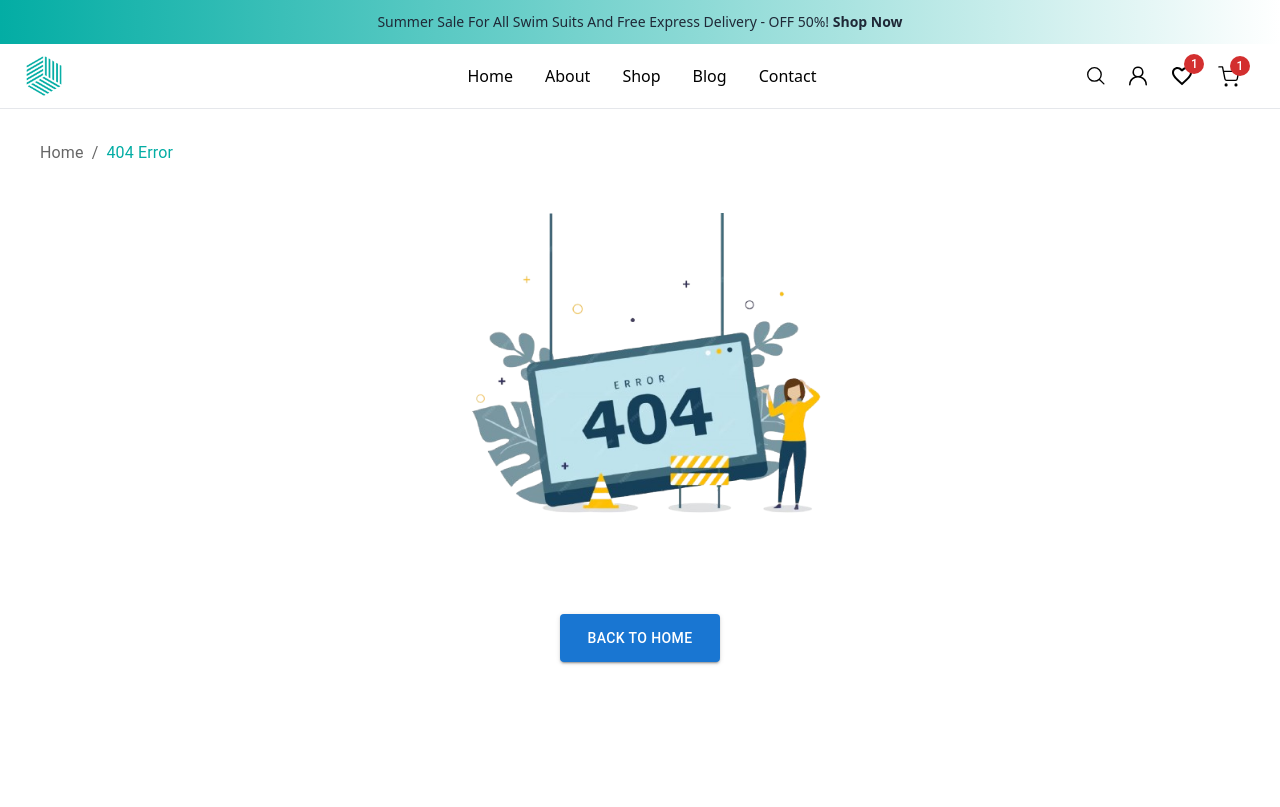
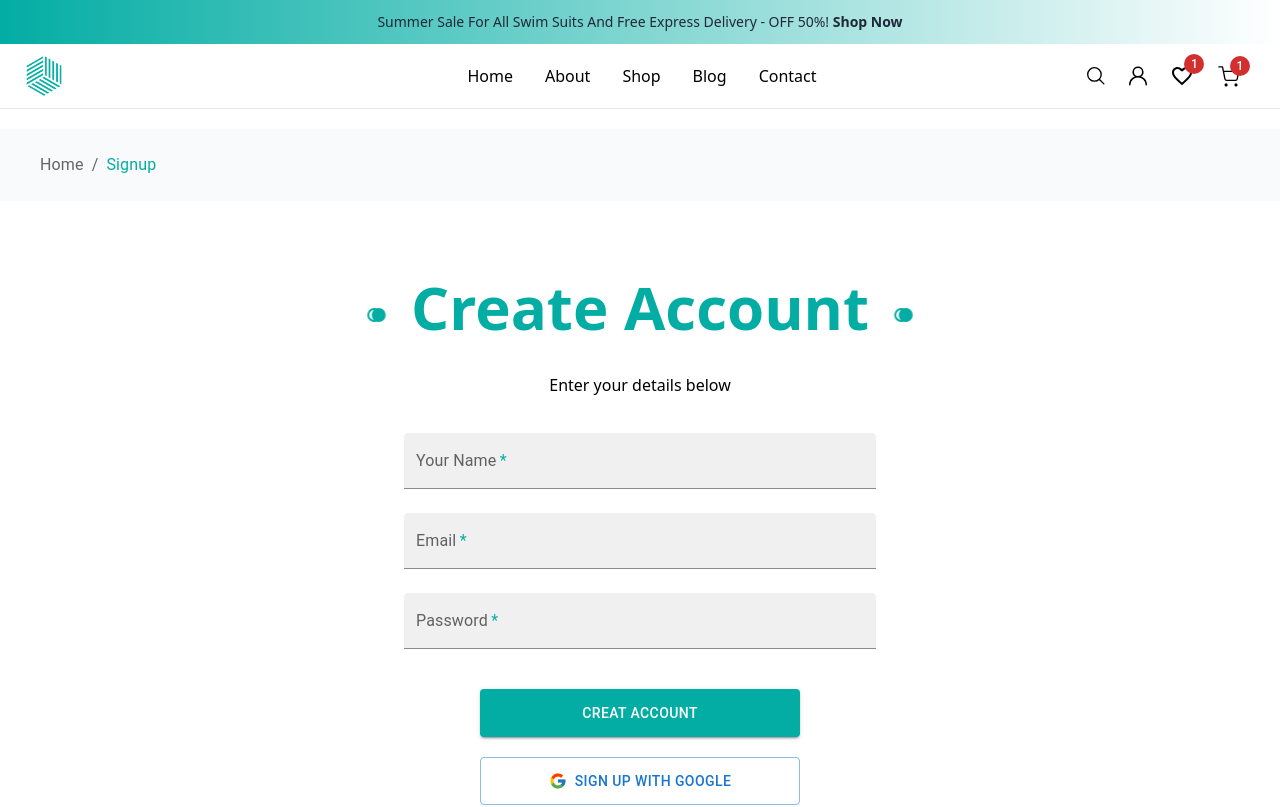
Before and after one commit to subhanrizwan/Ecommerce-Store1, a React (Vite) app: page /signup in a window 1280 px wide. Shown: the top 807 px of the page. Built offline with nearby package versions, Linux system fonts and the light colour scheme.

Commit message:
login/signup

```diff
--- a/src/App.jsx
+++ b/src/App.jsx
@@ -11,6 +11,8 @@ import About from "./pages/about";
 import Shop from "./pages/Shop";
 import Blog from "./pages/blog";
 import Contact from "./pages/contact";
+import Signup from "./pages/LoginSignup/Signup";
+import Login from "./pages/LoginSignup/Login";
 import ErrorPage from "./pages/ErrorPage";
 
 const router = createBrowserRouter(
@@ -22,6 +24,8 @@ const router = createBrowserRouter(
       <Route path="/shop" element={<Shop />} />
       <Route path="/blog" element={<Blog />} />
       <Route path="/contact" element={<Contact />} />
+      <Route path="/signup" element={<Signup />} />
+      <Route path="/login" element={<Login />} />
       <Route path="*" element={<ErrorPage />} />
     </Route>
   )
--- a/src/components/Header/header.jsx
+++ b/src/components/Header/header.jsx
@@ -5,9 +5,13 @@ import { NavLink } from "react-router";
 import CartDrawer from "../CartDrawer/drawer.jsx";
 import SearchModal from "../SearchProducts/search.jsx";
 import Logo from '../../../assets/images/logo/logo.png';
+import { GoPerson } from "react-icons/go";
 import { MdFacebook } from "react-icons/md";
 
-import {
+import { useNavigate } from "react-router";
+
+import
+ {
   Menu as MenuIcon,
   Close as CloseIcon,
   KeyboardArrowDown as KeyboardArrowDownIcon,
@@ -16,8 +20,15 @@ import {
   FavoriteBorder as FavoriteBorderIcon,
   ShoppingCart as ShoppingCartIcon,
 } from "@mui/icons-material";
+
 export default function Header() {
   const [isMobileMenuOpen, setIsMobileMenuOpen] = useState(false);
+
+  // toggle signup page
+  const navigate = useNavigate();
+  const HandleSignup=()=>{
+    return navigate('/signup')
+  }
 
   const toggleMobileMenu = () => {
     setIsMobileMenuOpen(!isMobileMenuOpen);
@@ -110,19 +121,7 @@ export default function Header() {
                 Blog
                 {/* <KeyboardArrowDownIcon className="ml-1 h-4 w-4" /> */}
               </NavLink>
-              {/* <NavLink
-                to="/pages"
-                underline="none"
-                className={({ isActive }) =>
-                  `!text-black  hover:!text-secondary font-medium transition-colors ${
-                    isActive
-                      ? "!text-secondary font-semibold"
-                      : "!text-black font-normal"
-                  }`
-                }
-              >
-                Pages
-              </NavLink> */}
+
               <NavLink
                 to="/contact"
                 underline="none"
@@ -149,25 +148,10 @@ export default function Header() {
               <div className="hidden md:flex items-center space-x-1 mr-3">
                 {/* Search */}
                 <SearchModal />
-
-                {/* Cart */}
                 {/* Profile */}
-                <IconButton className="!text-black hover:!text-secondary">
-                  {/* <PersonIcon /> */}
-                  <svg
-                    className="icon"
-                    stroke="currentColor"
-                    fill="currentColor"
-                    strokeWidth={0}
-                    viewBox="0 0 24 24"
-                    height="1em"
-                    width="1em"
-                    xmlns="http://www.w3.org/2000/svg"
-                  >
-                    <path d="M12 2.5a5.5 5.5 0 0 1 3.096 10.047 9.005 9.005 0 0 1 5.9 8.181.75.75 0 1 1-1.499.044 7.5 7.5 0 0 0-14.993 0 .75.75 0 0 1-1.5-.045 9.005 9.005 0 0 1 5.9-8.18A5.5 5.5 0 0 1 12 2.5ZM8 8a4 4 0 1 0 8 0 4 4 0 0 0-8 0Z" />
-                  </svg>
+                <IconButton onClick={HandleSignup} className="!text-black hover:!text-secondary">
+                  <GoPerson />
                 </IconButton>
-
                 {/* Favorites */}
                 <IconButton className="relative !text-black hover:!text-secondary">
                   <Badge badgeContent={1} color="error" className="text-xs">
--- a/src/components/breadcrumbs.jsx
+++ b/src/components/breadcrumbs.jsx
@@ -1,8 +1,13 @@
 import Typography from "@mui/material/Typography";
 import Breadcrumbs from "@mui/material/Breadcrumbs";
 import Link from "@mui/material/Link";
+import { useNavigate } from "react-router";
 
-const BreadcrumbComponent=({ContactPage,ErrorPage,AboutPage})=>{
+const BreadcrumbComponent=({ContactPage,ErrorPage,AboutPage,SignupPage})=>{
+  let navigate = useNavigate();
+  const Handle =()=>{
+    navigate('/');
+  }
       function handleClick(event) {
         event.preventDefault();
         console.info("You clicked a breadcrumb.");
@@ -10,15 +15,15 @@ const BreadcrumbComponent=({ContactPage,ErrorPage,AboutPage})=>{
     return(
         <>
          <div
-            className="mb-0 md:mb-9 p-3 pl-5"
+            className="mb-0 md:mb-9 p-0 py-6 pl-10 bg-gray-50"
             role="presentation"
             onClick={handleClick}
           >
             <Breadcrumbs aria-label="breadcrumb">
-              <Link underline="hover" color="inherit" href="#">
+              <Link underline="hover" onClick={Handle} className="hover:text-secondary" color="inherit" href="#">
                 Home
               </Link>
-              <Typography  className="text-secondary">{ContactPage}{ErrorPage}{AboutPage}</Typography>
+              <Typography  className="text-secondary cursor-pointer">{ContactPage}{ErrorPage}{AboutPage}{SignupPage}</Typography>
             </Breadcrumbs>
           </div>
         </>
--- a/src/components/heading/Heading.jsx
+++ b/src/components/heading/Heading.jsx
@@ -1,5 +1,5 @@
 import Rectangle from "../rectangle"
-function Heading({Product, Category,CustomerLove,ProductGrids,Contact,OurTeam}) {
+function Heading({Product, Category,CustomerLove,ProductGrids,Contact,OurTeam,Signup,Login}) {
   return (
     <>
     <section className="Heading-section p-5">
@@ -8,7 +8,7 @@ function Heading({Product, Category,CustomerLove,ProductGrids,Contact,OurTeam})
               <Rectangle />
               <h1 className="text-3xl pb-4 md:text-6xl font-extrabold text-center
                    bg-secondary  text-transparent bg-clip-text
-                   bg-[length:200%_auto] animate-an">{Category}{OurTeam} {Product}{CustomerLove}{ProductGrids}{Contact}</h1>
+                   bg-[length:200%_auto] animate-an">{Category}{OurTeam}{Login}{Product}{Signup}{CustomerLove}{ProductGrids}{Contact}</h1>
               <Rectangle />
             </div>
               </section>
--- /dev/null
+++ b/src/pages/LoginSignup/Login.jsx
@@ -0,0 +1,132 @@
+import { useState, useRef } from "react";
+import { TextField, Button, Alert } from "@mui/material";
+import BreadcrumbComponent from "../../components/Breadcrumbs.jsx";
+import Heading from "../../components/heading/Heading.jsx";
+
+const Login = () => {
+  const [name, setName] = useState("");
+  const [email, setEmail] = useState("");
+  const [phone, setPhone] = useState("");
+
+  const form = useRef();
+
+  return (
+    <>
+      <div className="py-5">
+        {" "}
+        <BreadcrumbComponent SignupPage="Signup" />
+      </div>
+      <section className="w-full">
+        <div className="title-contact text-center p-0 pt-0 mb-0">
+                <Heading Login={"Login into Exclusive"} />
+        </div>
+        <div className="form-wrap">
+          <div className="form-tagline bg-gray">
+            <p className="text-center p-0 mb-3">
+             Enter your details below
+            </p>
+          </div>
+          <div className="w-ful flex justify-center">
+            <form
+              ref={form}
+              className="md:w-11/12 sm:w-full lg:w-4/5 rounded pt-6 pb-8 mb-0 p-5"
+            >
+              <div className="cont-row flex justify-center flex-wrap mb-0 gap-y-10">
+                {/* <TextField
+                  name="user_name"
+                  id="filled-basic"
+                  label="Your Name"
+                  variant="filled"
+                  required
+                  autoComplete="off"
+                  value={name}
+                  onChange={(e) => {
+                    setName(e.target.value);
+                    console.clear();
+                    console.log(e.target.value);
+                  }}
+                  className=" rounded"
+                  fullWidth
+                  sx={{
+                    "& .MuiFormLabel-asterisk": {
+                      color: "#03ada4",
+                    },
+                    width: {
+                      xs: "100%",
+                      sm: "100%",
+                      lg: "60%",
+                    //   md: 280,
+                    },
+                  }}
+                /> */}
+                <TextField
+                  name="user_email"
+                  id="filled-basic"
+                  label="Email"
+                  variant="filled"
+                  required
+                  autoComplete="off"
+                  value={email}
+                  className=" rounded"
+                  fullWidth
+                  sx={{
+                    "& .MuiFormLabel-asterisk": {
+                      color: "#03ada4",
+                    },
+                    width: {
+                      xs: "100%",
+                      sm: "100%",
+                      lg: "60%",
+                    //   md: 280,
+                    },
+                  }}
+                />
+                <TextField
+                  name="user_phone"
+                  id="filled-basic"
+                  label="Password"
+                  variant="filled"
+                  required
+                  autoComplete="off"
+                  value={phone}
+                  onChange={(e) => {
+                    setPhone(e.target.value);
+                    console.clear();
+                    console.log(e.target.value);
+                  }}
+                  className=" rounded"
+                  fullWidth
+                  sx={{
+                    "& .MuiFormLabel-asterisk": {
+                      color: "#03ada4",
+                    },
+                    width: {
+                      xs: "100%",
+                      sm: "100%",
+                      lg: "60%",
+                    //   md: 280,
+                    },
+                  }}
+                />
+
+              </div>
+            </form>
+          </div>
+              <div className="submit-btn mt-2 text-center flex justify-center items-center gap-x-72 ">
+                <Button
+                  className="w-40 h-12 !bg-secondary"
+                  variant="contained"
+                >
+                  Login
+                </Button>
+                <p className="hover:text-secondary cursor-pointer">Forget Password?</p>
+              </div>
+        </div>
+
+      </section>
+      <section className="map-section w-full"></section>
+    </>
+  );
+};
+
+export default Login;
--- /dev/null
+++ b/src/pages/LoginSignup/Signup.jsx
@@ -0,0 +1,112 @@
+import { useState, useRef} from "react";
+import { useNavigate } from "react-router";
+import { TextField, Button, Alert } from "@mui/material";
+import BreadcrumbComponent from "../../components/Breadcrumbs.jsx";
+import Heading from "../../components/heading/Heading.jsx";
+import { FcGoogle } from "react-icons/fc";
+
+const Signup = () => {
+        const navigate = useNavigate();
+
+  const [name, setName] = useState("");
+  const [email, setEmail] = useState("");
+  const [phone, setPhone] = useState("");
+
+  const HandleLogin=()=>{
+    return navigate('/login');
+  }
+
+  const form = useRef();
+
+  return (
+    <>
+      <div className="py-5">
+        {" "}
+        <BreadcrumbComponent SignupPage="Signup" />
+      </div>
+      <section className="w-full">
+        <div className="title-contact text-center p-0 pt-0 mb-0">
+                <Heading Signup={"Create Account"} />
+        </div>
+        <div className="form-wrap">
+          <div className="form-tagline bg-gray">
+            <p className="text-center p-0 mb-3">
+             Enter your details below
+            </p>
+          </div>
+          <div className="w-full flex justify-center">
+  <form
+    ref={form}
+    className="w-full max-w-lg rounded pt-6 pb-8 px-5 space-y-6"
+  >
+    <TextField
+      name="user_name"
+      label="Your Name"
+      variant="filled"
+      required
+      autoComplete="off"
+      value={name}
+      onChange={(e) => setName(e.target.value)}
+      fullWidth
+      sx={{
+        "& .MuiFormLabel-asterisk": { color: "#03ada4" },
+      }}
+    />
+    <TextField
+      name="user_email"
+      label="Email"
+      variant="filled"
+      required
+      autoComplete="off"
+      value={email}
+      onChange={(e) => setEmail(e.target.value)}
+      fullWidth
+      sx={{
+        "& .MuiFormLabel-asterisk": { color: "#03ada4" },
+      }}
+    />
+    <TextField
+      name="user_phone"
+      label="Password"
+      variant="filled"
+      required
+      autoComplete="off"
+      value={phone}
+      onChange={(e) => setPhone(e.target.value)}
+      fullWidth
+      sx={{
+        "& .MuiFormLabel-asterisk": { color: "#03ada4" },
+      }}
+    />
+  </form>
+</div>
+
+              <div className="submit-btn mt-2 text-center mb-5">
+                <Button
+                  className="w-80 h-12 !bg-secondary"
+                  variant="contained"
+                >
+                  Creat Account
+                </Button>
+              </div>
+              <div className="submit-btn mt-2 text-center ">
+                <Button
+                  className="w-80 h-12 gap-x-2"
+                  variant="outlined"
+                >
+                    <FcGoogle fontSize={'large'}/>
+                  Sign up with Google
+                </Button>
+              </div>
+              <div className="submit-btn mt-2 text-center p-5 text-gray-600">
+                        <p>Already have account? <b className='cursor-pointer hover:text-secondary transition duration-200' onClick={HandleLogin} >Login</b>  </p>
+              </div>
+        </div>
+
+      </section>
+      <section className="map-section w-full"></section>
+    </>
+  );
+};
+
+export default Signup;
--- a/src/pages/about.jsx
+++ b/src/pages/about.jsx
@@ -6,7 +6,7 @@ import OurTeam from '../Sections/AboutSections/OurTeam/ourteam.jsx';
 function About() {
   return (
     <>
-    <div className="p-5 pb-0">
+    <div className="py-5 pb-0">
            <Breadcrumbs AboutPage = "About" />
     </div>
      <Herosection />
--- a/src/pages/contact.jsx
+++ b/src/pages/contact.jsx
@@ -40,7 +40,7 @@ const Contact = () => {
   };
   return (
     <>
-      <div className="p-5">
+      <div className="py-5">
         {" "}
         <BreadcrumbComponent ContactPage="Contact" />
       </div>
--- a/tailwind.config.js
+++ b/tailwind.config.js
@@ -45,7 +45,3 @@ export default {
   },
   plugins: [],
 }
-
-// animation: {
-//         float: 'float 4s ease-in-out infinite',
-//       },
```
